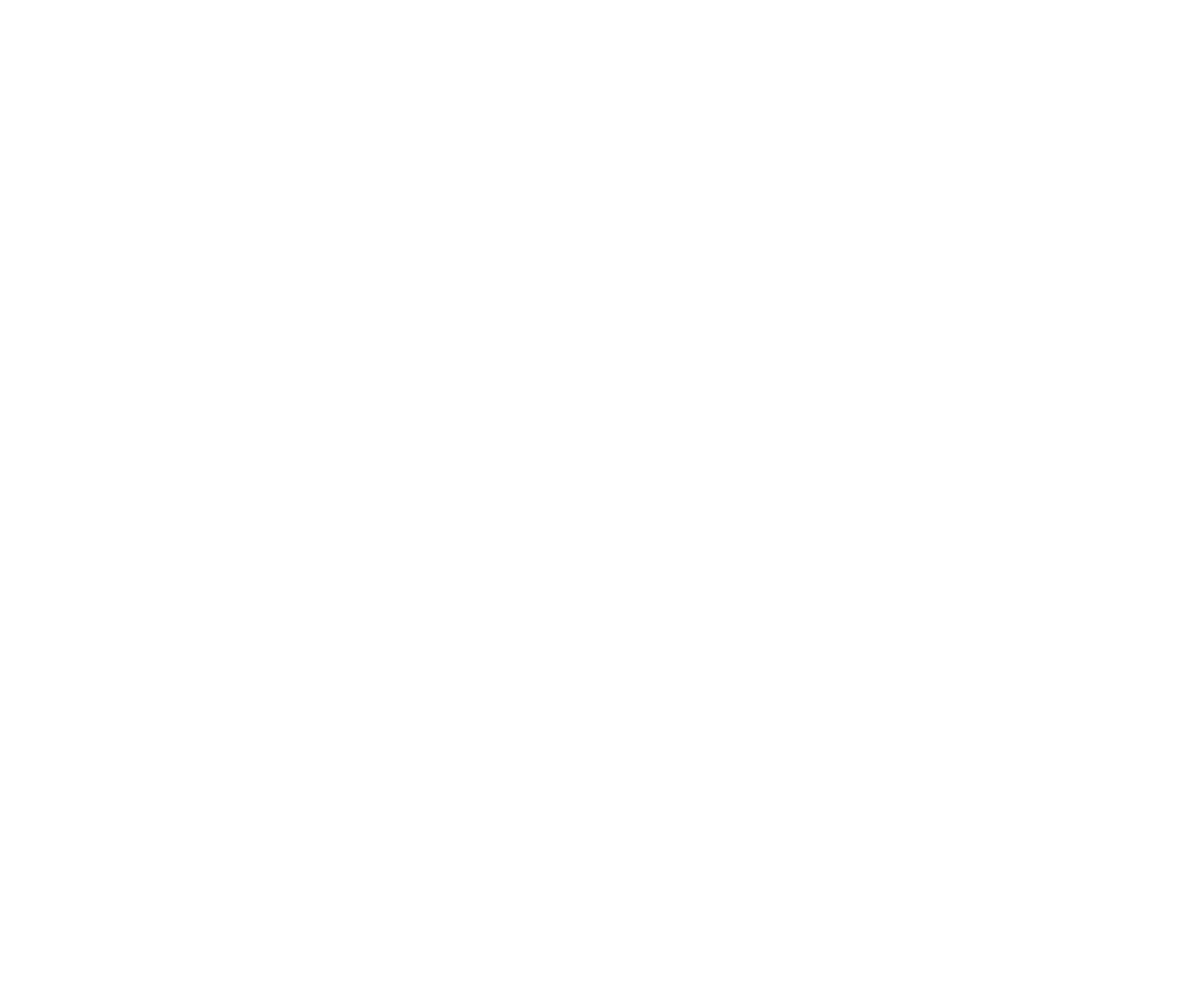
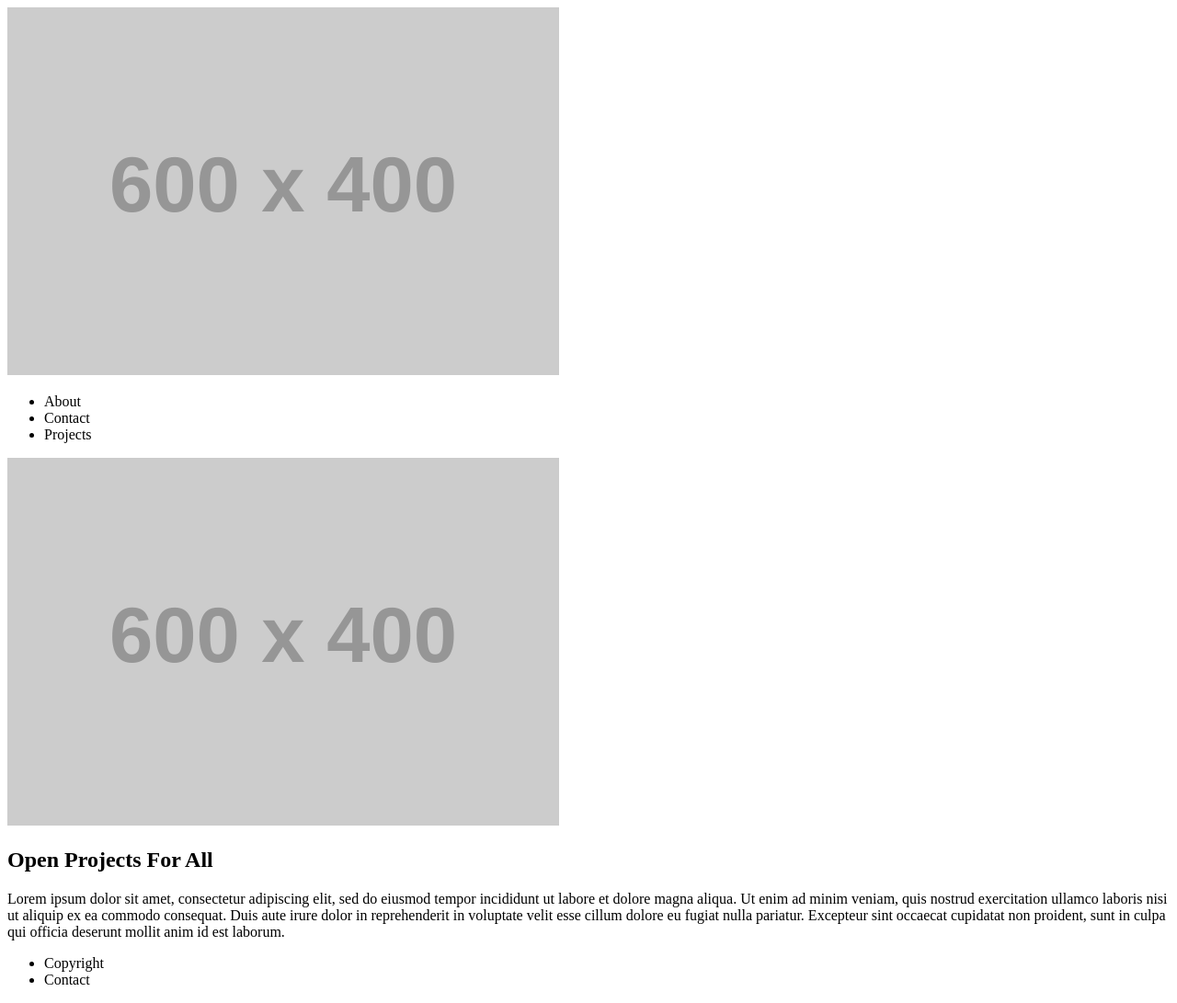
Before and after one commit to LukeyTheFireCube/AT3-Project, a plain HTML site: page index.html in a window 1280 px wide. Shown: the whole page at 92% size. Before the commit the page ends 800 px from the top, so only its background shows below. Drawn offline with Linux system fonts and the light colour scheme; placeholder pictures from the web are drawn by us.

Commit message:
feat(index): create index page

```diff
--- a/index.html
+++ b/index.html
@@ -5,6 +5,32 @@
     <title>Title</title>
 </head>
 <body>
-
+<header id="main_header">
+    <img src="https://placehold.co/600x400/EEE/31343C" alt="">
+    <nav>
+        <ul>
+            <li><a href="about.html"></a>About</li>
+            <li><a href="contact.html"></a>Contact</li>
+            <li><a href="projects.html"></a>Projects</li>
+        </ul>
+    </nav>
+</header>
+<main>
+    <img src="https://placehold.co/600x400/EEE/31343C" alt="">
+    <h2>Open Projects For All</h2>
+    <p>Lorem ipsum dolor sit amet, consectetur adipiscing elit, sed do eiusmod tempor incididunt ut labore et dolore
+        magna aliqua. Ut enim ad minim veniam, quis nostrud exercitation ullamco laboris nisi ut aliquip ex ea commodo
+        consequat. Duis aute irure dolor in reprehenderit in voluptate velit esse cillum dolore eu fugiat nulla
+        pariatur. Excepteur sint occaecat cupidatat non proident, sunt in culpa qui officia deserunt mollit anim id
+        est laborum.</p>
+</main>
+<footer id="main_footer">
+    <nav>
+        <ul>
+            <li><a href="#"></a>Copyright</li>
+            <li><a href="contact.html"></a>Contact</li>
+        </ul>
+    </nav>
+</footer>
 </body>
 </html>
```
